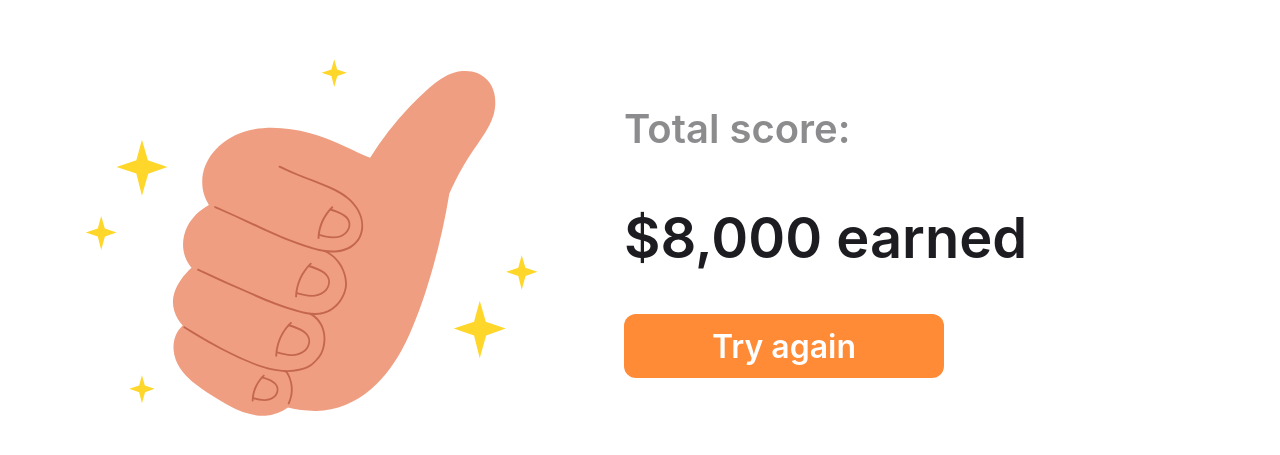
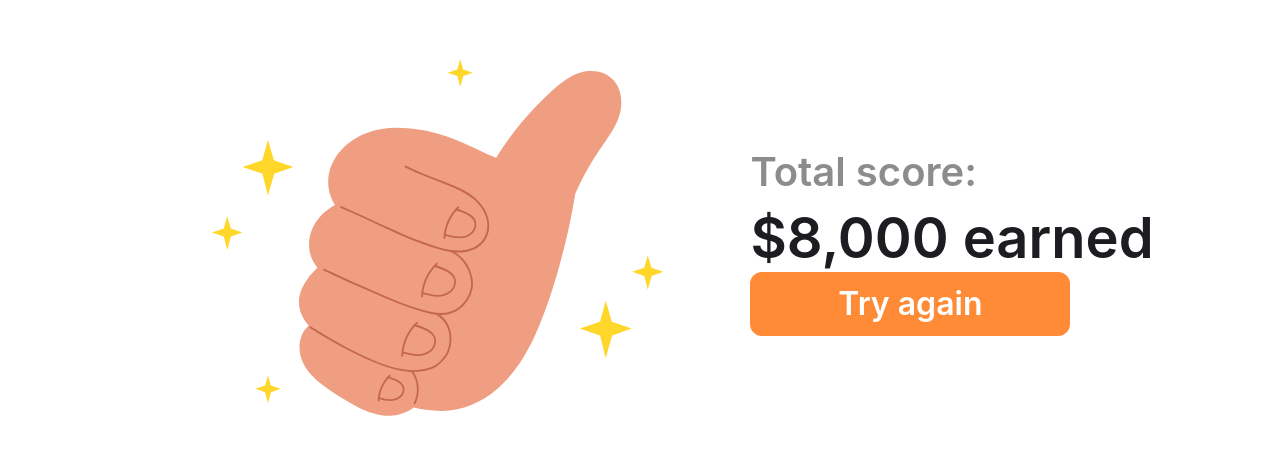
Before and after one commit to danorel/Millionaire, a React (Create React App) app in the folder client/: page /summary in a window 1280 px wide. Shown: the part 163-618 px from the top of the page. Built offline with nearby package versions, Linux system fonts and the light colour scheme.

Commit message:
[Layouts]: Improved the FlexRow and FlexColumn components. Mobile responsiveness pre-ready stage.

```diff
--- a/client/src/components/layout/containers/Container/Container.module.css
+++ b/client/src/components/layout/containers/Container/Container.module.css
@@ -5,7 +5,10 @@
     display: flex;
 
     /**
-     * Positional parameters
+     * Parameters:
+     * - Positional.
+     * - Dimensions.
+     * - Margins.
      */
     position: absolute;
     height: 100vh;
@@ -19,21 +22,21 @@
 /* Custom, iPhone Retina */
 @media only screen and (min-width: 320px) {
     .container {
-        align-content: space-between;
+        align-content: center;
     }
 }
 
 /* Extra Small Devices, Phones */
 @media only screen and (min-width: 480px) {
     .container {
-        align-content: space-between;
+        align-content: center;
     }
 }
 
 /* Small Devices, Tablets */
 @media only screen and (min-width: 768px) {
     .container {
-        align-content: space-between;
+        align-content: center;
     }
 }
 
--- a/client/src/components/layout/containers/VerticalContainer/VerticalContainer.module.css
+++ b/client/src/components/layout/containers/VerticalContainer/VerticalContainer.module.css
@@ -1,8 +1,18 @@
 .container__centrify {
+    /**
+    * Flexbox attributes.
+    */
     display: flex;
     flex-flow: row wrap;
     align-content: center;
     justify-content: space-evenly;
+
+    /**
+     * Parameters:
+     * - Dimensions.
+     */
+    width: 100%;
+    height: auto;
 }
 
 /* Custom, iPhone Retina */
--- a/client/src/components/layout/flex/FlexColumn/FlexColumn.module.css
+++ b/client/src/components/layout/flex/FlexColumn/FlexColumn.module.css
@@ -8,7 +8,7 @@
 @media only screen and (min-width: 320px) {
     .column {
         flex-flow: column wrap;
-        justify-content: space-between;
+        justify-content: center;
     }
 }
 
@@ -16,7 +16,7 @@
 @media only screen and (min-width: 480px) {
     .column {
         flex-flow: column wrap;
-        justify-content: space-between;
+        justify-content: center;
     }
 }
 
@@ -24,7 +24,7 @@
 @media only screen and (min-width: 768px) {
     .column {
         flex-flow: column wrap;
-        justify-content: space-between;
+        justify-content: center;
     }
 }
 
--- a/client/src/components/layout/flex/FlexColumn/FlexColumn.tsx
+++ b/client/src/components/layout/flex/FlexColumn/FlexColumn.tsx
@@ -3,35 +3,12 @@ import styles from "./FlexColumn.module.css"
 
 type FlexColumnProps = {
     children: React.ReactNode
-    justifyContent?:
-        | "flex-start"
-        | "flex-end"
-        | "center"
-        | "space-between"
-        | "space-around"
-        | "space-evenly"
-        | "start"
-        | "end"
-        | "left"
-        | "right"
-        | "safe"
-        | "unsafe"
 }
 
 export const FlexColumn: React.FC<FlexColumnProps> = ({
-    children,
-    justifyContent = "center"
+    children
 }: FlexColumnProps) => (
     <React.Fragment>
-        <div
-            style={
-                {
-                    // justifyContent: justifyContent
-                }
-            }
-            className={styles.column}
-        >
-            {children}
-        </div>
+        <div className={styles.column}>{children}</div>
     </React.Fragment>
 )
--- a/client/src/components/layout/flex/FlexRow/FlexRow.module.css
+++ b/client/src/components/layout/flex/FlexRow/FlexRow.module.css
@@ -7,21 +7,33 @@
 /* Custom, iPhone Retina */
 @media only screen and (min-width: 320px) {
     .row {
-        flex-flow: row wrap;
+        height: 100%;
+        flex-direction: column;
+        flex-flow: column wrap;
+        align-items: center;
+        justify-content: space-evenly;
     }
 }
 
 /* Extra Small Devices, Phones */
 @media only screen and (min-width: 480px) {
     .row {
-        flex-flow: row wrap;
+        height: 100%;
+        flex-direction: column;
+        flex-flow: column wrap;
+        align-items: center;
+        justify-content: space-evenly;
     }
 }
 
 /* Small Devices, Tablets */
 @media only screen and (min-width: 768px) {
     .row {
-        flex-flow: row wrap;
+        height: 100%;
+        flex-direction: column;
+        flex-flow: column wrap;
+        align-items: center;
+        justify-content: space-evenly;
     }
 }
 
--- a/client/src/components/layout/flex/FlexRow/FlexRow.tsx
+++ b/client/src/components/layout/flex/FlexRow/FlexRow.tsx
@@ -3,33 +3,10 @@ import styles from "./FlexRow.module.css"
 
 type FlexRowProps = {
     children: React.ReactNode
-    justifyContent?:
-        | "flex-start"
-        | "flex-end"
-        | "center"
-        | "space-between"
-        | "space-around"
-        | "space-evenly"
-        | "start"
-        | "end"
-        | "left"
-        | "right"
-        | "safe"
-        | "unsafe"
 }
 
-export const FlexRow: React.FC<FlexRowProps> = ({
-    children,
-    justifyContent = "space-evenly"
-}: FlexRowProps) => (
+export const FlexRow: React.FC<FlexRowProps> = ({ children }: FlexRowProps) => (
     <React.Fragment>
-        <div
-            className={styles.row}
-            style={{
-                justifyContent: justifyContent
-            }}
-        >
-            {children}
-        </div>
+        <div className={styles.row}>{children}</div>
     </React.Fragment>
 )
```
